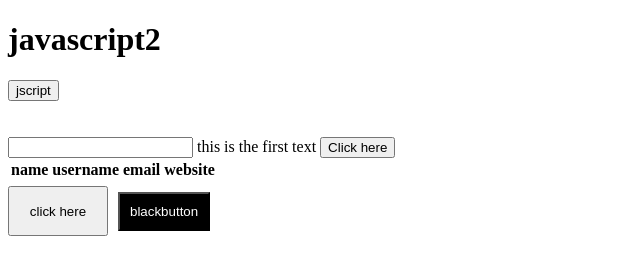
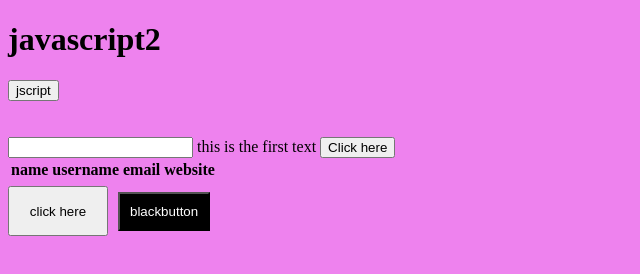
Before and after one commit to Ashik-ks/javascript, a plain HTML site: page js/index2.html in a window 1280 px wide. Both pictures are taken after a click on the button "jscript". Shown: the whole page, without its empty margins (0-640 px from the left). Drawn offline with Linux system fonts and the light colour scheme.

Commit message:
multi color

```diff
--- a/js/index2.html
+++ b/js/index2.html
@@ -7,7 +7,7 @@
 </head>
 <body>
     <h1>javascript2</h1>
-    <button id="btn id ">jscript</button> <br><br><br>
+    <button id="btnid">jscript</button> <br><br><br>
     <input type="text" id="input" >
 
 
--- a/js/script2.js
+++ b/js/script2.js
@@ -732,3 +732,14 @@ console.log ("\n\n\n\n")
         }
     }
 }
+
+{
+    let arr = ["violet","indigo","blue","green","yellow","orange","red"];
+    count = 0;
+    let BTN = document.getElementById("btnid").onclick = function (){
+        console.log("btn clicked")
+
+        document.body.style.background = arr[count];
+        count = (count + 1) % arr.length;
+    }
+}
```
